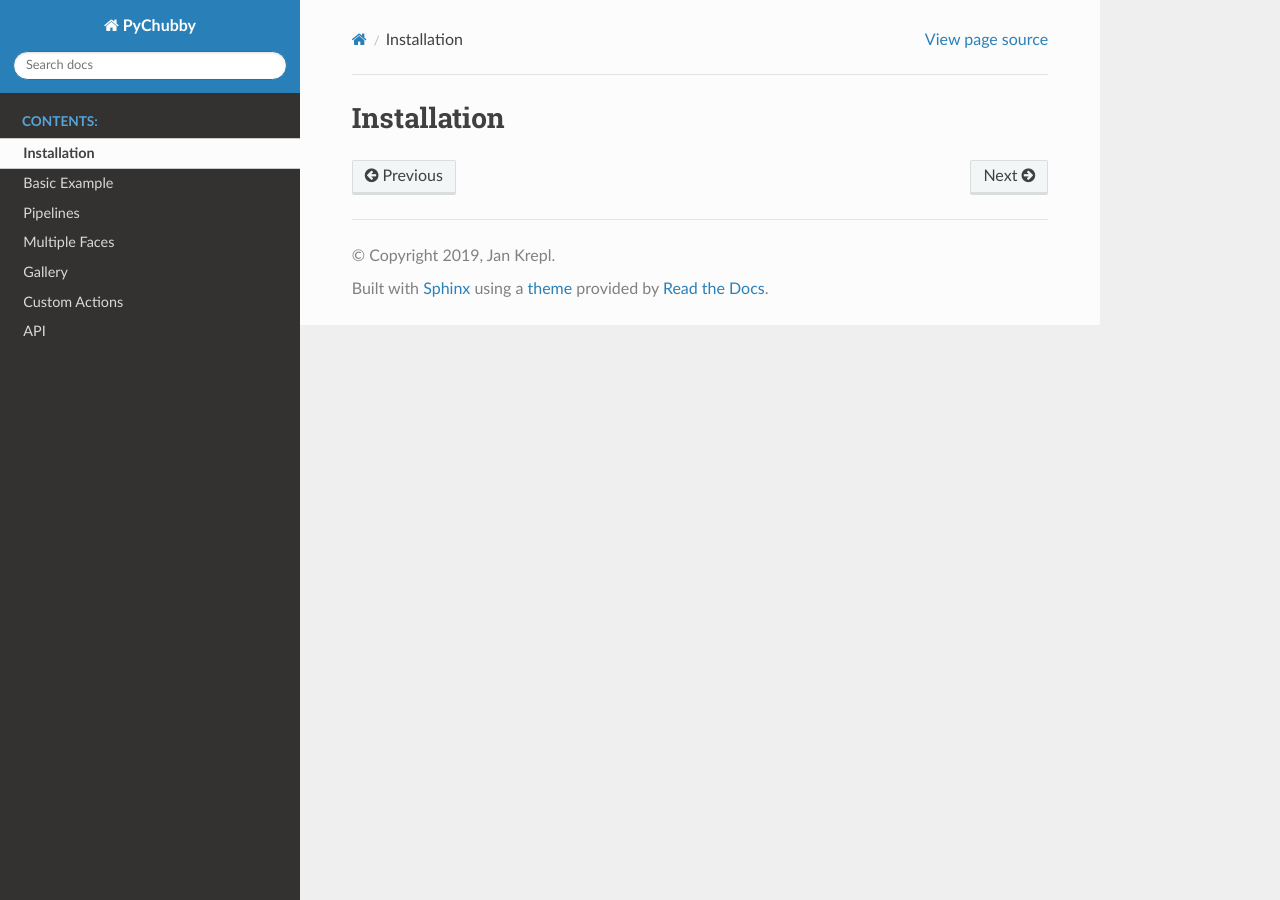
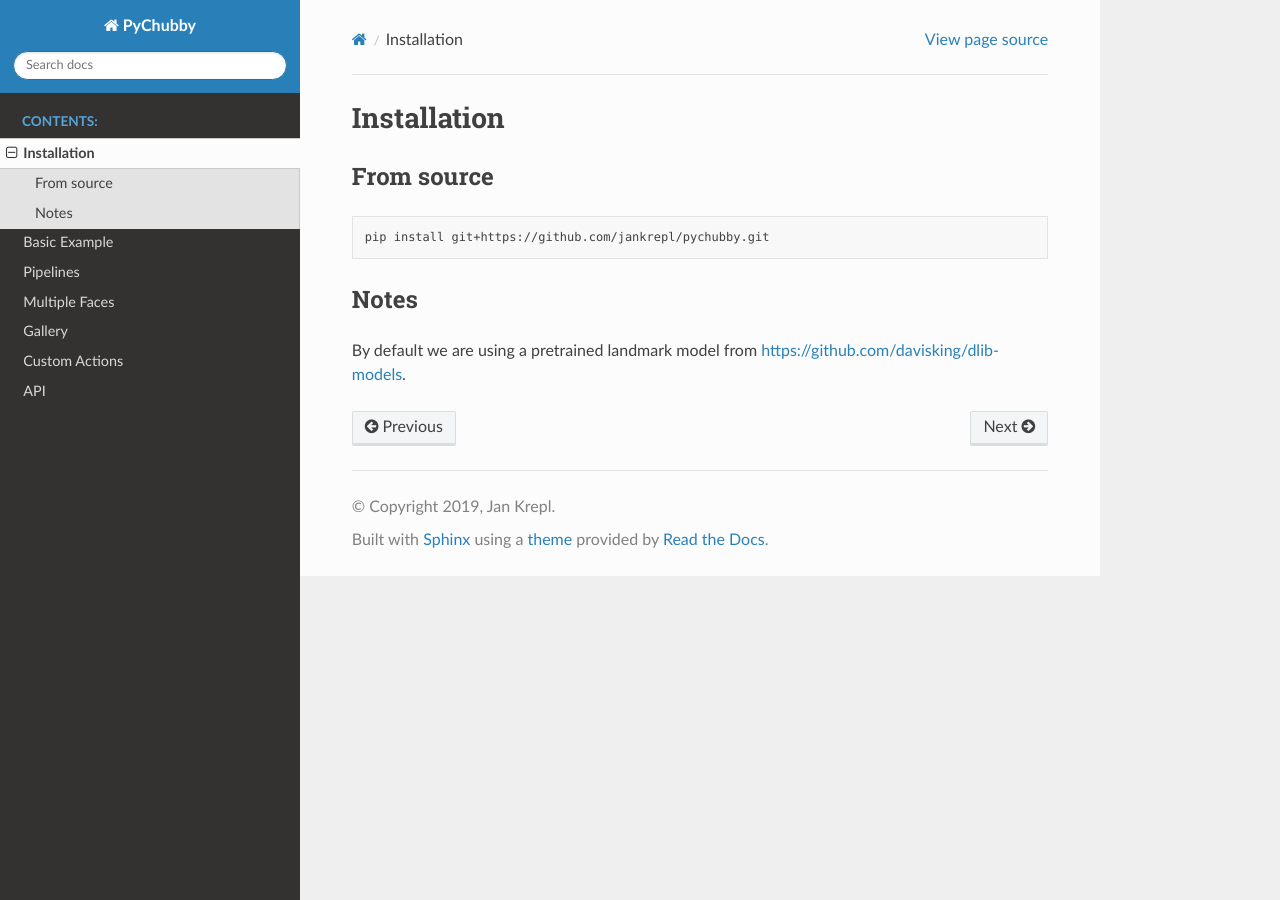
Before and after one commit to jankrepl/pychubby, a Sphinx documentation site: the page built from docs/source/installation.rst, in a window 1280 px wide. Built offline with Sphinx 7.4.7 and the Read the Docs theme 2.0.0, drawn with Linux system fonts in a browser that asks for light colours.

Commit message:
better readme and installation in docs

```diff
--- a/docs/source/installation.rst
+++ b/docs/source/installation.rst
@@ -1,2 +1,13 @@
 Installation
 ============
+
+From source
+-----------
+.. code-block:: bash
+
+	pip install git+https://github.com/jankrepl/pychubby.git
+
+
+Notes
+-----
+By default we are using a pretrained landmark model from https://github.com/davisking/dlib-models.
```
Also changed, not shown: README.md (+5 -11 lines).
